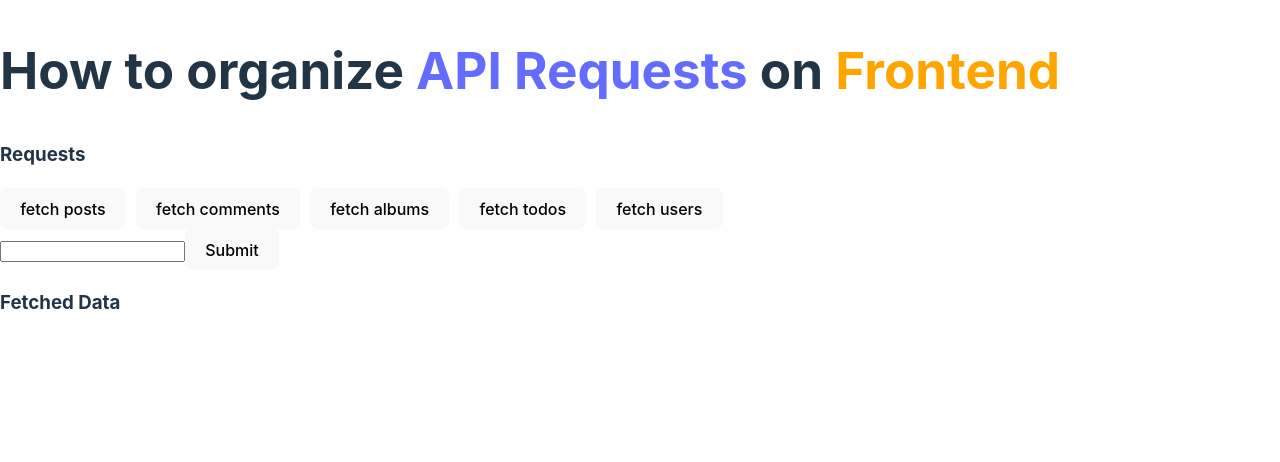
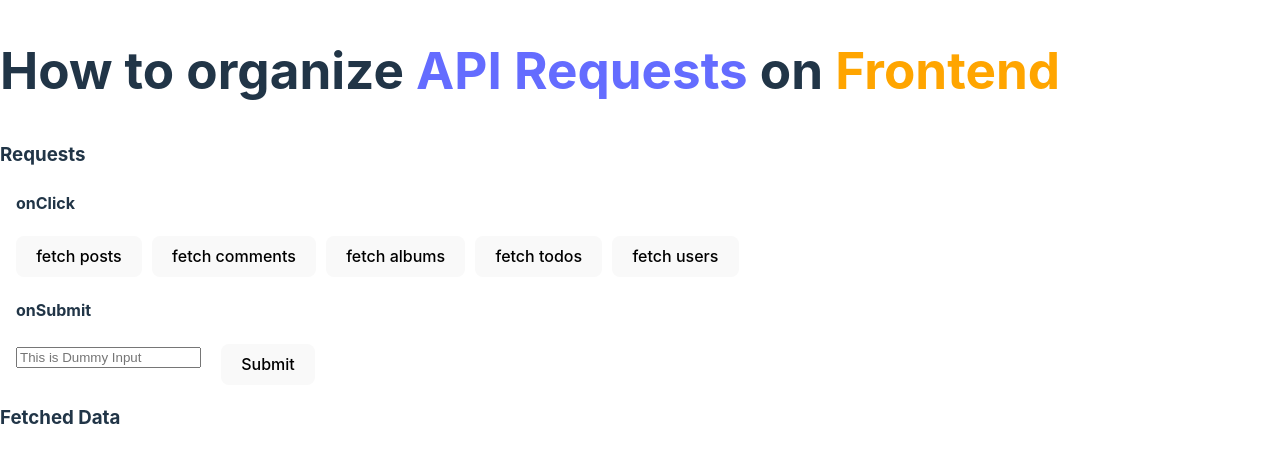
Before and after one commit to Ubermensch0608/organize-api-requests, a React (Vite) app: page / in a window 1280 px wide. Shown: the top 462 px of the page. Built offline with nearby package versions, Linux system fonts and the light colour scheme.

Commit message:
update: button 및 form 관련 style 변경

```diff
--- a/src/components/App.css
+++ b/src/components/App.css
@@ -6,6 +6,7 @@
 .requestButtons {
   display: flex;
   column-gap: 10px;
+  margin-bottom: 20px;
 }
 
 .highlightPurple {
@@ -14,3 +15,16 @@
 .highlightOrange {
   color: orange;
 }
+
+.form {
+  display: flex;
+  gap: 20px;
+}
+
+.eventTypeHeading {
+  padding-left: 1em;
+}
+
+.actions {
+  padding-left: 1em;
+}
--- a/src/components/App.tsx
+++ b/src/components/App.tsx
@@ -50,7 +50,10 @@ const App = () => {
         </header>
         <div>
           <h3>Requests</h3>
-          <div className="requestButtons">
+
+          <div>
+            <h4 className="eventTypeHeading">onClick</h4>
+            <div className="actions requestButtons">
               <button type="button" onClick={fetchPosts}>
                 fetch posts
               </button>
@@ -68,7 +71,11 @@ const App = () => {
               </button>
             </div>
           </div>
+          <div>
+            <h4 className="eventTypeHeading">onSubmit</h4>
             <Form onUpdatePlaceholders={updatePlaceholder} />
+          </div>
+        </div>
         <ul>
           <h3>Fetched Data</h3>
           {placeholders.map((placeholder) => (
--- a/src/components/Form.tsx
+++ b/src/components/Form.tsx
@@ -1,4 +1,6 @@
 import { createNewPost, modifyPostById } from "../apis/jsonPlaceHolder/fetches";
+
+import "./App.css";
 
 interface Props {
   onUpdatePlaceholders: (placeholders: any[]) => void;
@@ -24,9 +26,9 @@ const Form = ({ onUpdatePlaceholders }: Props) => {
   };
 
   return (
-    <form onSubmit={submitSomeRequest}>
+    <form className="actions form" onSubmit={submitSomeRequest}>
       <label>
-        <input />
+        <input placeholder="This is Dummy Input" />
       </label>
       <button type="submit">Submit</button>
     </form>
```
Lines whose indentation alone changed are shown as unchanged.
